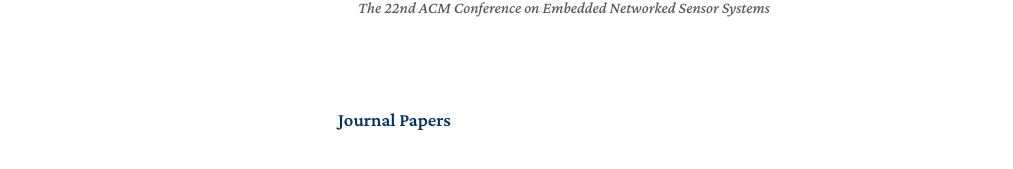
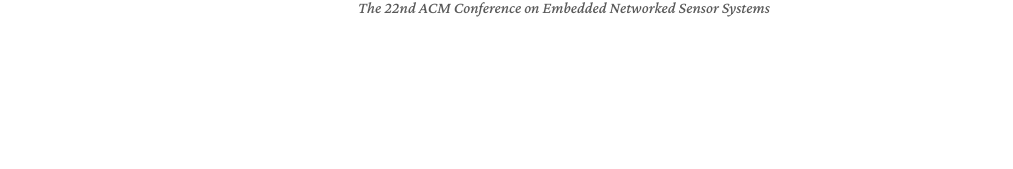
Before and after one commit to mqhyes/mqhyes.github.io, a Jekyll site: the page built from index.md, in a window 1280 px wide. Shown: the part 610-779 px from the top of the page, without its empty margins (132-1145 px from the left). Built offline with Jekyll 4.4.1, drawn with Linux system fonts in a browser that asks for light colours; a style sheet for code colours, icons or effects is not loaded.

Commit message:
Update index.md

```diff
--- a/index.md
+++ b/index.md
@@ -18,6 +18,4 @@ I am currently a 5th year Ph.D. candidate in the Department of Computer Science
 
 {% include_relative _includes/publications_v2.md %}
 
-### Journal Papers
-
 <!-- {% include_relative _includes/services.md %} -->
```
